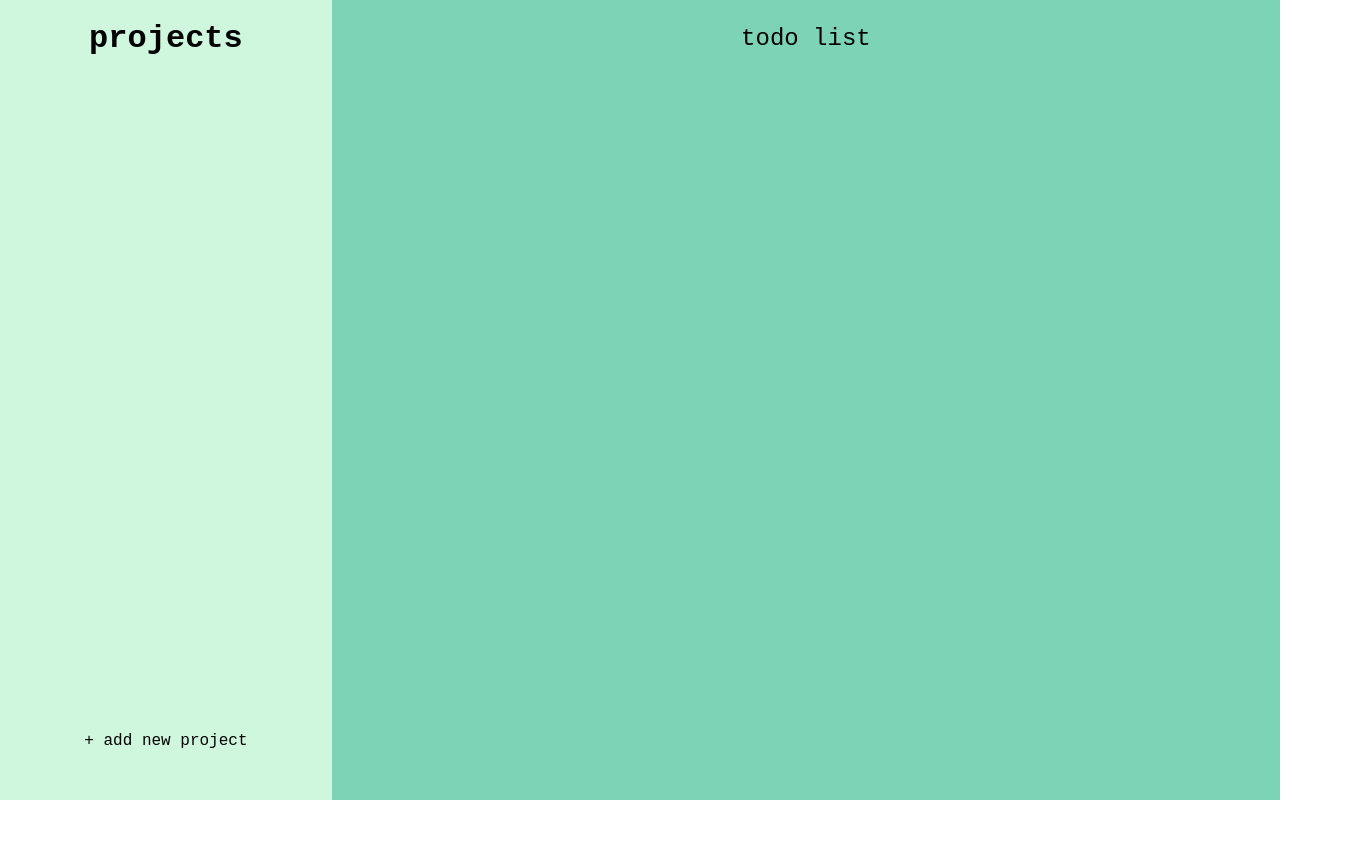
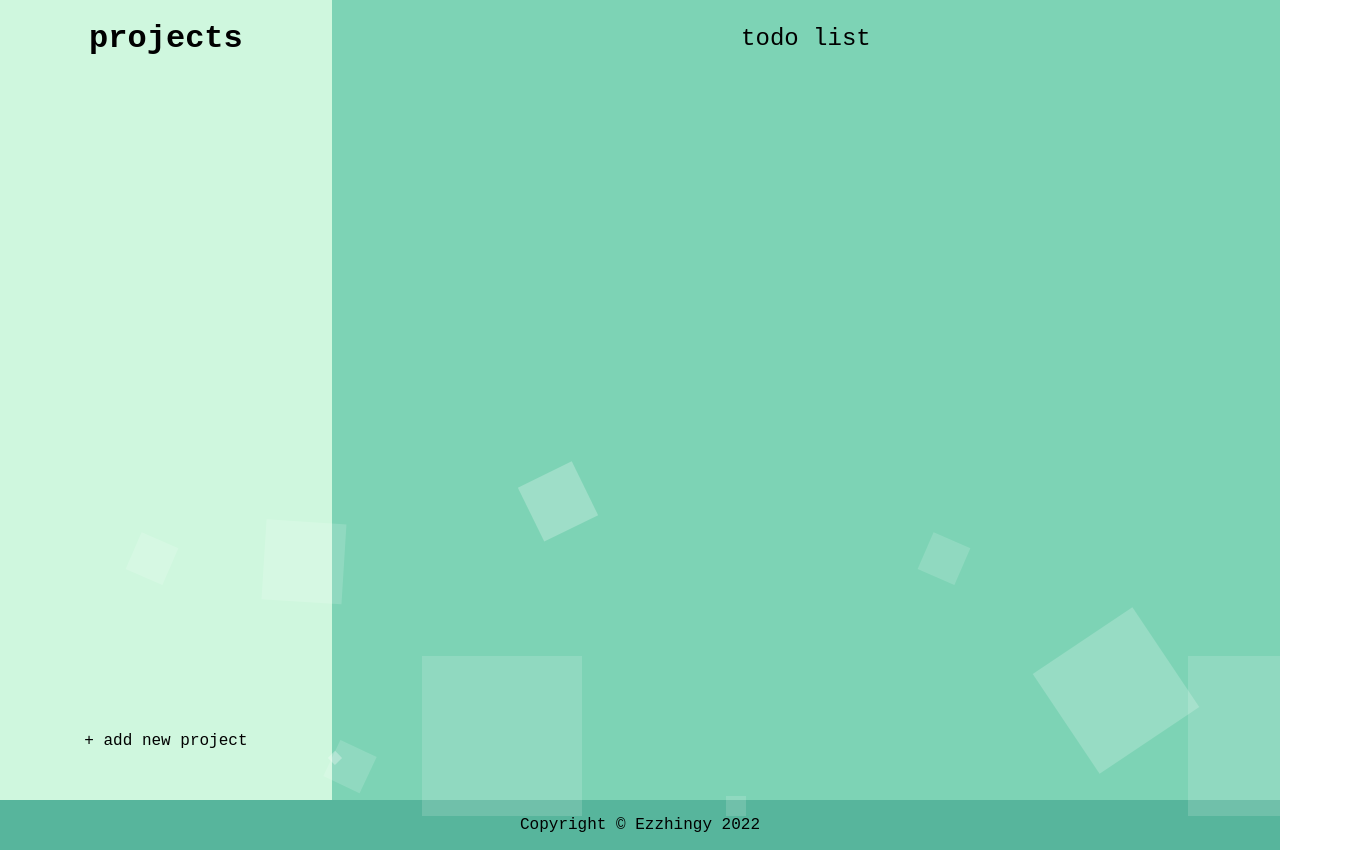
Before and after one commit to Ezzhingy/todo-list-app, a React (Create React App) app: page / in a window 1280 px wide. Shown: the whole page, 1348 px wide, since content can reach past the window. Before the commit the page ends 800 px from the top, so only its background shows below. Built offline with nearby package versions, Linux system fonts and the light colour scheme.

Commit message:
Add css squares to improve UI
Made little bug fixes as well, such as form focus and project-x
 positioning.

```diff
--- a/src/App.js
+++ b/src/App.js
@@ -60,6 +60,18 @@ const App = () => {
         </div>
 
         <div className='main-container'>
+          <ul className="bg-bubbles">
+            <li></li>
+            <li></li>
+            <li></li>
+            <li></li>
+            <li></li>
+            <li></li>
+            <li></li>
+            <li></li>
+            <li></li>
+            <li></li>
+          </ul>
           <h1 ref={titleRef} className='title'>todo list</h1>
           <Main titleRef={titleRef}/>
           <button className='add-task-btn' onClick={toggleTask}>+ add a task</button>
@@ -69,6 +81,9 @@ const App = () => {
           />
         </div>
       </div>
+      <div className="footer">
+            <p>Copyright © <a href="https://github.com/Ezzhingy">Ezzhingy</a> 2022</p>
+      </div>
     </div>
   );
 }
--- a/src/app.css
+++ b/src/app.css
@@ -1,3 +1,5 @@
+@import url(https://fonts.googleapis.com/css?family=Source+Sans+Pro:200,300);
+
 :root {
     --lightest-green: #CFF7DE;
     --light-green: #A7EAC9;
@@ -30,6 +32,7 @@
     border-radius: 8px;
     margin: var(--constant-space);
     margin-top: auto;
+    z-index: 1000;
 }
 
 .sidebar-container .add-project-btn:hover {
@@ -52,6 +55,7 @@
     border-radius: 8px;
     margin: var(--constant-space);
     margin-top: auto;
+    z-index: 1000;
 }
 
 .main-container .add-task-btn:hover {
@@ -73,7 +77,7 @@
 
 .modal-wrapper {
     position: fixed;
-    top: 40%;
+    top: 20%;
     left: 0;
     z-index: 1050;
     width: 100%;
@@ -112,5 +116,141 @@
     font-weight: normal;
     font-size: 1.5rem;
     margin-top: 25px;
+}
 
+.footer {
+    font-size: 1rem;
+    display: flex;
+    margin-top: auto;
+    justify-content: center;
+    background-color: var(--dark-green);
 }
+
+.footer p {
+    text-align: center;
+}
+
+.footer a {
+    text-decoration: none;
+    color: black;
+}
+
+.footer a:hover {
+    font-weight: 700;
+}
+
+/* Bubbles */
+.bg-bubbles {
+	position: absolute;
+	top: 0;
+	left: 0;
+	width: 100%;
+	height: 100%;
+	z-index: 1;
+}
+
+li {
+    position: absolute;
+    list-style: none;
+    display: block;
+    width: 40px;
+    height: 40px;
+    background-color: white;
+    opacity: 0.15;
+    bottom: 0;
+
+    -webkit-animation: square 25s infinite;
+    animation:         square 25s infinite;
+
+    -webkit-transition-timing-function: linear;
+    transition-timing-function: linear;
+}
+li:nth-child(1){
+    left: 10%;
+}
+
+li:nth-child(2){
+    left: 20%;
+
+    width: 80px;
+    height: 80px;
+
+    animation-delay: 2s;
+    animation-duration: 17s;
+}
+
+li:nth-child(3){
+    left: 25%;
+    animation-delay: 4s;
+}
+
+li:nth-child(4){
+    left: 40%;
+    width: 60px;
+    height: 60px;
+
+    animation-duration: 22s;
+
+    background-color: white;
+    opacity: 0.25;
+}
+
+li:nth-child(5){
+    left: 70%;
+}
+
+li:nth-child(6){
+    left: 80%;
+    width: 120px;
+    height: 120px;
+
+    animation-delay: 3s;
+    background-color: white;
+    opacity: .2;
+}
+
+li:nth-child(7){
+    left: 32%;
+    width: 160px;
+    height: 160px;
+
+    animation-delay: 7s;
+}
+
+li:nth-child(8){
+    left: 55%;
+    width: 20px;
+    height: 20px;
+
+    animation-delay: 15s;
+    animation-duration: 40s;
+}
+
+li:nth-child(9){
+    left: 25%;
+    width: 10px;
+    height: 10px;
+
+    animation-delay: 2s;
+    animation-duration: 40s;
+    background-color: white;
+    opacity: .3;
+}
+
+li:nth-child(10){
+    left: 90%;
+    width: 160px;
+    height: 160px;
+
+    animation-delay: 11s;
+}
+
+@-webkit-keyframes square {
+    0%   { transform: translateY(0); }
+    100% { transform: translateY(-700px) rotate(600deg); }
+}
+
+@keyframes square {
+    0%   { transform: translateY(0); }
+    100% { transform: translateY(-700px) rotate(600deg); }
+}
--- a/src/components/main/main.css
+++ b/src/components/main/main.css
@@ -54,6 +54,7 @@
 .trash-task-img {
     width: 40px;
     margin-right: 20px;
+    z-index: 1000;
 }
 
 .trash-task-img:hover {
--- a/src/components/project-modal/ProjectModal.js
+++ b/src/components/project-modal/ProjectModal.js
@@ -38,7 +38,7 @@ const ProjectModal = ({ isShowing, hide }) => {
                             </div>
                             <form className='project-form' onSubmit={submitProject}>
                                 <label htmlFor="project-name">Project Name</label>
-                                <input type="text" id="project-name"  maxLength={25} required/>
+                                <input type="text" id="project-name"  maxLength={25} required autoFocus/>
                                 <button className='projectmodal-btn' type='submit'>add project</button>
                             </form>
                         </div>
@@ -129,7 +129,7 @@ const TaskModal = ({ isShowing, hide }) => {
                             <form className="task-form" onSubmit={submitTask}>
                                 <div className="input-container">
                                     <label htmlFor="task-name">Task Name</label>
-                                    <input type="text" id="task-name" maxLength={25} required/>
+                                    <input type="text" id="task-name" maxLength={25} required autoFocus/>
                                 </div>
 
                                 <div className="input-container">
--- a/src/components/sidebar/sidebar.css
+++ b/src/components/sidebar/sidebar.css
@@ -13,7 +13,7 @@
 }
 
 .project-card {
-    padding: 10px 50px;
+    padding: 10px 60px;
     background-color: transparent;
     border: none;
     border-radius: 8px;
@@ -28,13 +28,14 @@
 .project-x {
     display: flex;
     align-items: center;
-
+    z-index: 1000;
+    position: relative;
 }
 
 .sidebar-grid span {
     margin-right: auto;
     position: absolute;
-    left: 75px;
+    left: 20%;
     font-size: 1.5rem;
     opacity: 0;
 }
```
